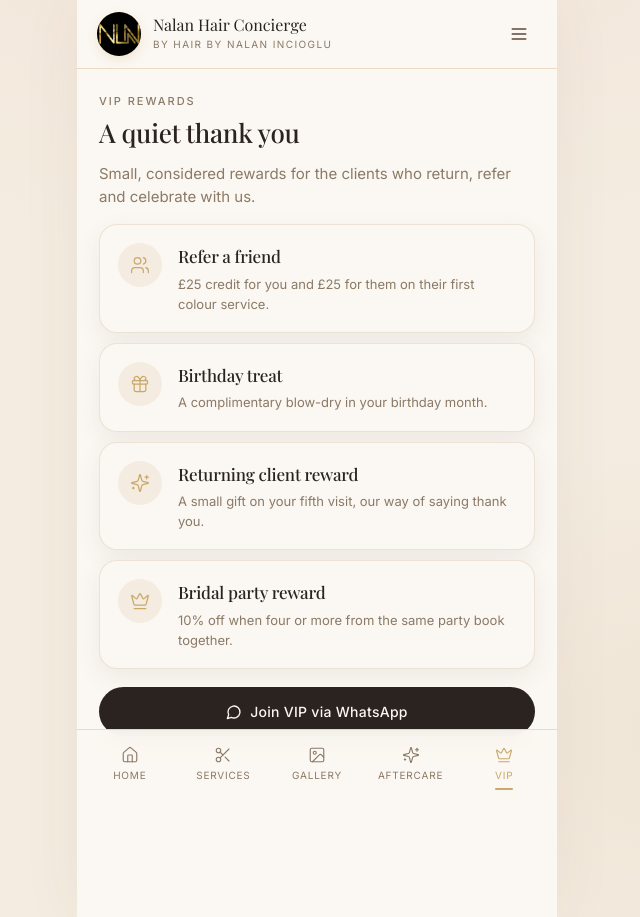
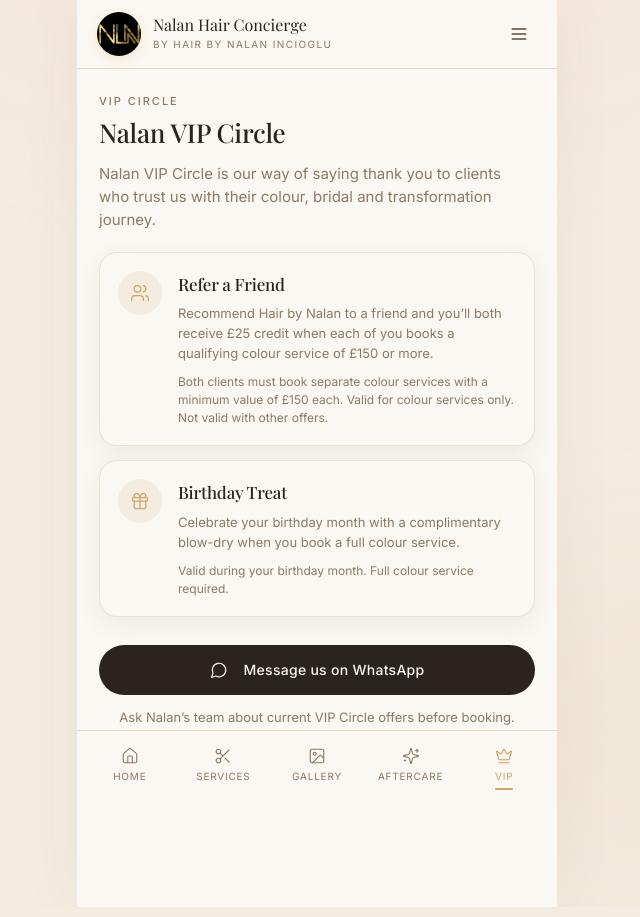
Before and after one commit to aXXo33/nalan-hair-concierge, a React (Vite) app: page /vip in a window 1280 px wide. Shown: the whole page, without its empty margins (323-963 px from the left). Built offline with nearby package versions, Linux system fonts and the light colour scheme; a web font is replaced by a local one.

Commit message:
VIP Rewards: Refer a Friend + Birthday Treat, WhatsApp CTA

```diff
--- a/src/pages/Vip.tsx
+++ b/src/pages/Vip.tsx
@@ -1,36 +1,64 @@
-import { Gift, Sparkles, Crown, Users, MessageCircle } from 'lucide-react';
+import { Gift, Users, MessageCircle } from 'lucide-react';
 import SectionTitle from '../components/SectionTitle';
 import { WHATSAPP } from '../lib/links';
 
 const rewards = [
-  { icon: Users, title: 'Refer a friend', body: '£25 credit for you and £25 for them on their first colour service.' },
-  { icon: Gift, title: 'Birthday treat', body: 'A complimentary blow-dry in your birthday month.' },
-  { icon: Sparkles, title: 'Returning client reward', body: 'A small gift on your fifth visit, our way of saying thank you.' },
-  { icon: Crown, title: 'Bridal party reward', body: '10% off when four or more from the same party book together.' }
+  {
+    icon: Users,
+    title: 'Refer a Friend',
+    body: 'Recommend Hair by Nalan to a friend and you’ll both receive £25 credit when each of you books a qualifying colour service of £150 or more.',
+    terms: 'Both clients must book separate colour services with a minimum value of £150 each. Valid for colour services only. Not valid with other offers.',
+  },
+  {
+    icon: Gift,
+    title: 'Birthday Treat',
+    body: 'Celebrate your birthday month with a complimentary blow-dry when you book a full colour service.',
+    terms: 'Valid during your birthday month. Full colour service required.',
+  },
 ];
 
 export default function Vip() {
   return (
     <>
-      <SectionTitle eyebrow="VIP Rewards" title="A quiet thank you" />
-      <p style={{ color: 'var(--muted)', marginBottom: 16 }}>Small, considered rewards for the clients who return, refer and celebrate with us.</p>
-      <div style={{ display: 'grid', gap: 10 }}>
-        {rewards.map(r => {
+      <SectionTitle eyebrow="VIP Circle" title="Nalan VIP Circle" />
+      <p style={{ color: 'var(--muted)', marginBottom: 20, maxWidth: 560 }}>
+        Nalan VIP Circle is our way of saying thank you to clients who trust us with their colour, bridal and transformation journey.
+      </p>
+
+      <div style={{ display: 'grid', gap: 14 }}>
+        {rewards.map((r) => {
           const Icon = r.icon;
           return (
             <div key={r.title} className="card vip-card">
-              <div className="vip-icon"><Icon size={20} strokeWidth={1.5} /></div>
+              <div className="vip-icon">
+                <Icon size={20} strokeWidth={1.5} />
+              </div>
               <div>
-                <h4>{r.title}</h4>
-                <p>{r.body}</p>
+                <h4 style={{ marginBottom: 6 }}>{r.title}</h4>
+                <p style={{ marginBottom: 10 }}>{r.body}</p>
+                <p style={{ fontSize: 12, color: 'var(--muted)', lineHeight: 1.5, marginBottom: 0 }}>
+                  {r.terms}
+                </p>
               </div>
             </div>
           );
         })}
       </div>
-      <a href={WHATSAPP} target="_blank" rel="noreferrer" className="btn btn-primary btn-block" style={{ marginTop: 18 }}>
-        <MessageCircle size={16} /> Join VIP via WhatsApp
-      </a>
+
+      <div style={{ marginTop: 28, textAlign: 'center' }}>
+        <a
+          href={WHATSAPP}
+          target="_blank"
+          rel="noreferrer"
+          className="btn btn-primary btn-block"
+        >
+          <MessageCircle size={18} strokeWidth={1.6} />
+          <span style={{ marginLeft: 8 }}>Message us on WhatsApp</span>
+        </a>
+        <p style={{ fontSize: 13, color: 'var(--muted)', marginTop: 12, marginBottom: 0 }}>
+          Ask Nalan’s team about current VIP Circle offers before booking.
+        </p>
+      </div>
     </>
   );
 }
```
